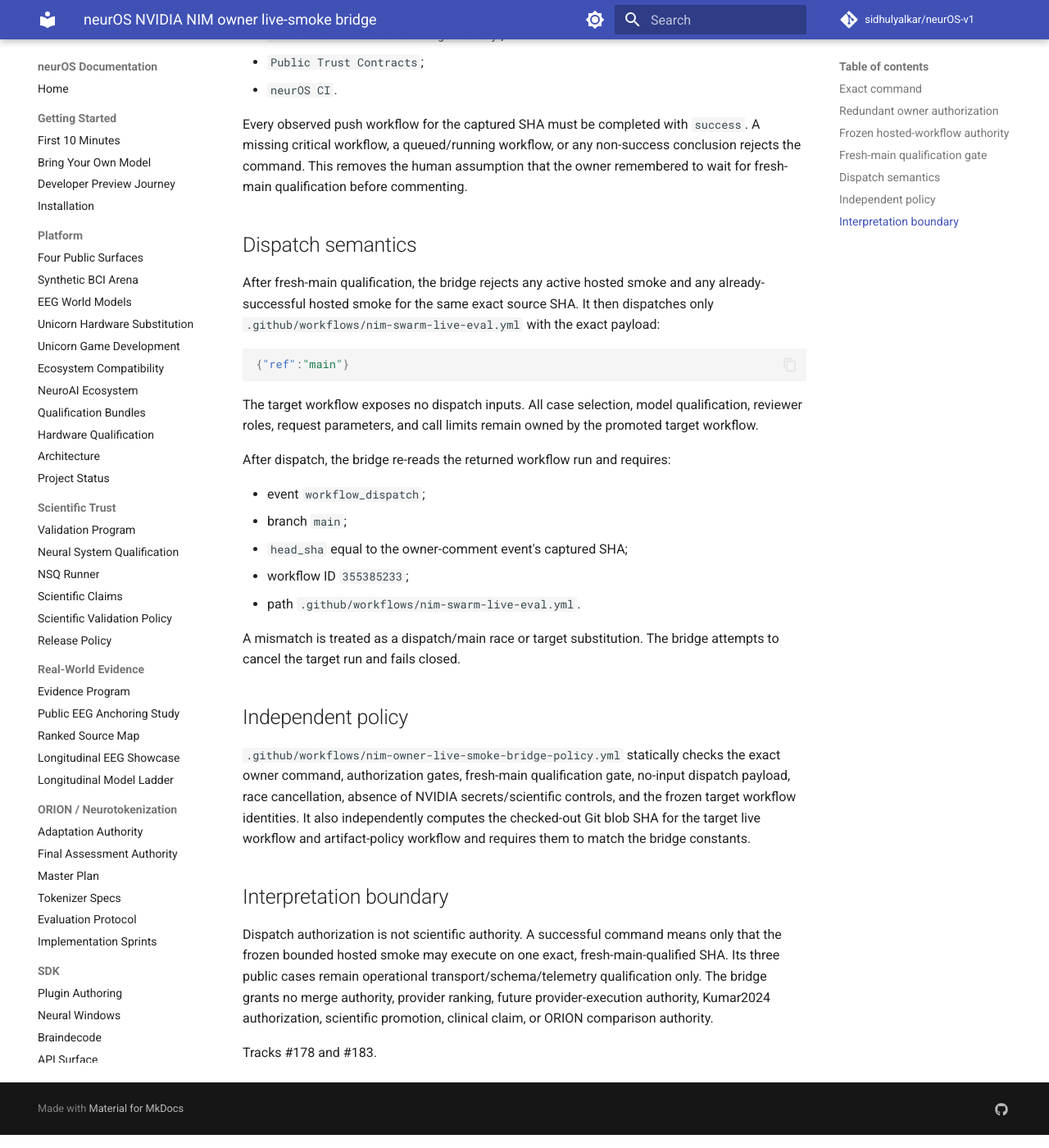
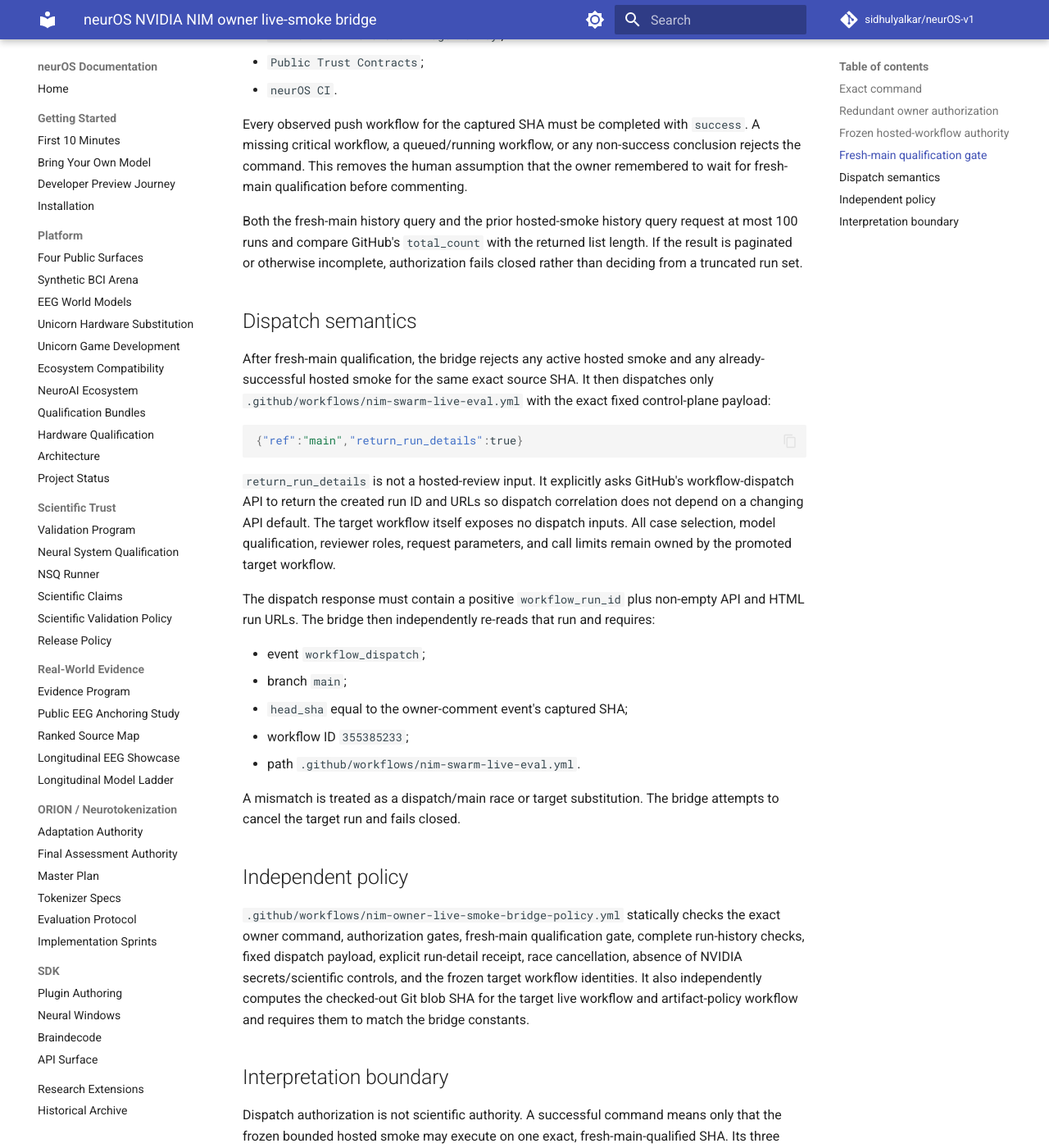
Before and after one commit to sidhulyalkar/neurOS-v1, an MkDocs documentation site: the page built from docs/NEUROS_NIM_OWNER_LIVE_SMOKE_BRIDGE.md, in a window 1280 px wide and 1400 px high, scrolled down 1480 px. Shown: the whole window at 82% size. Built offline with MkDocs 1.6.1 and Material for MkDocs 9.7.7, drawn with Linux system fonts in a browser that asks for light colours; comment, search, counter and statistics services are not loaded.

Commit message:
docs(research): document explicit dispatch run receipt

````diff
--- a/docs/NEUROS_NIM_OWNER_LIVE_SMOKE_BRIDGE.md
+++ b/docs/NEUROS_NIM_OWNER_LIVE_SMOKE_BRIDGE.md
@@ -47,17 +47,19 @@ It requires the following critical workflows to exist:
 
 Every observed push workflow for the captured SHA must be completed with `success`. A missing critical workflow, a queued/running workflow, or any non-success conclusion rejects the command. This removes the human assumption that the owner remembered to wait for fresh-main qualification before commenting.
 
+Both the fresh-main history query and the prior hosted-smoke history query request at most 100 runs and compare GitHub's `total_count` with the returned list length. If the result is paginated or otherwise incomplete, authorization fails closed rather than deciding from a truncated run set.
+
 ## Dispatch semantics
 
-After fresh-main qualification, the bridge rejects any active hosted smoke and any already-successful hosted smoke for the same exact source SHA. It then dispatches only `.github/workflows/nim-swarm-live-eval.yml` with the exact payload:
+After fresh-main qualification, the bridge rejects any active hosted smoke and any already-successful hosted smoke for the same exact source SHA. It then dispatches only `.github/workflows/nim-swarm-live-eval.yml` with the exact fixed control-plane payload:
 
 ```json
-{"ref":"main"}
+{"ref":"main","return_run_details":true}
 ```
 
-The target workflow exposes no dispatch inputs. All case selection, model qualification, reviewer roles, request parameters, and call limits remain owned by the promoted target workflow.
+`return_run_details` is not a hosted-review input. It explicitly asks GitHub's workflow-dispatch API to return the created run ID and URLs so dispatch correlation does not depend on a changing API default. The target workflow itself exposes no dispatch inputs. All case selection, model qualification, reviewer roles, request parameters, and call limits remain owned by the promoted target workflow.
 
-After dispatch, the bridge re-reads the returned workflow run and requires:
+The dispatch response must contain a positive `workflow_run_id` plus non-empty API and HTML run URLs. The bridge then independently re-reads that run and requires:
 
 - event `workflow_dispatch`;
 - branch `main`;
@@ -69,7 +71,7 @@ A mismatch is treated as a dispatch/main race or target substitution. The bridge
 
 ## Independent policy
 
-`.github/workflows/nim-owner-live-smoke-bridge-policy.yml` statically checks the exact owner command, authorization gates, fresh-main qualification gate, no-input dispatch payload, race cancellation, absence of NVIDIA secrets/scientific controls, and the frozen target workflow identities. It also independently computes the checked-out Git blob SHA for the target live workflow and artifact-policy workflow and requires them to match the bridge constants.
+`.github/workflows/nim-owner-live-smoke-bridge-policy.yml` statically checks the exact owner command, authorization gates, fresh-main qualification gate, complete run-history checks, fixed dispatch payload, explicit run-detail receipt, race cancellation, absence of NVIDIA secrets/scientific controls, and the frozen target workflow identities. It also independently computes the checked-out Git blob SHA for the target live workflow and artifact-policy workflow and requires them to match the bridge constants.
 
 ## Interpretation boundary
 
````
